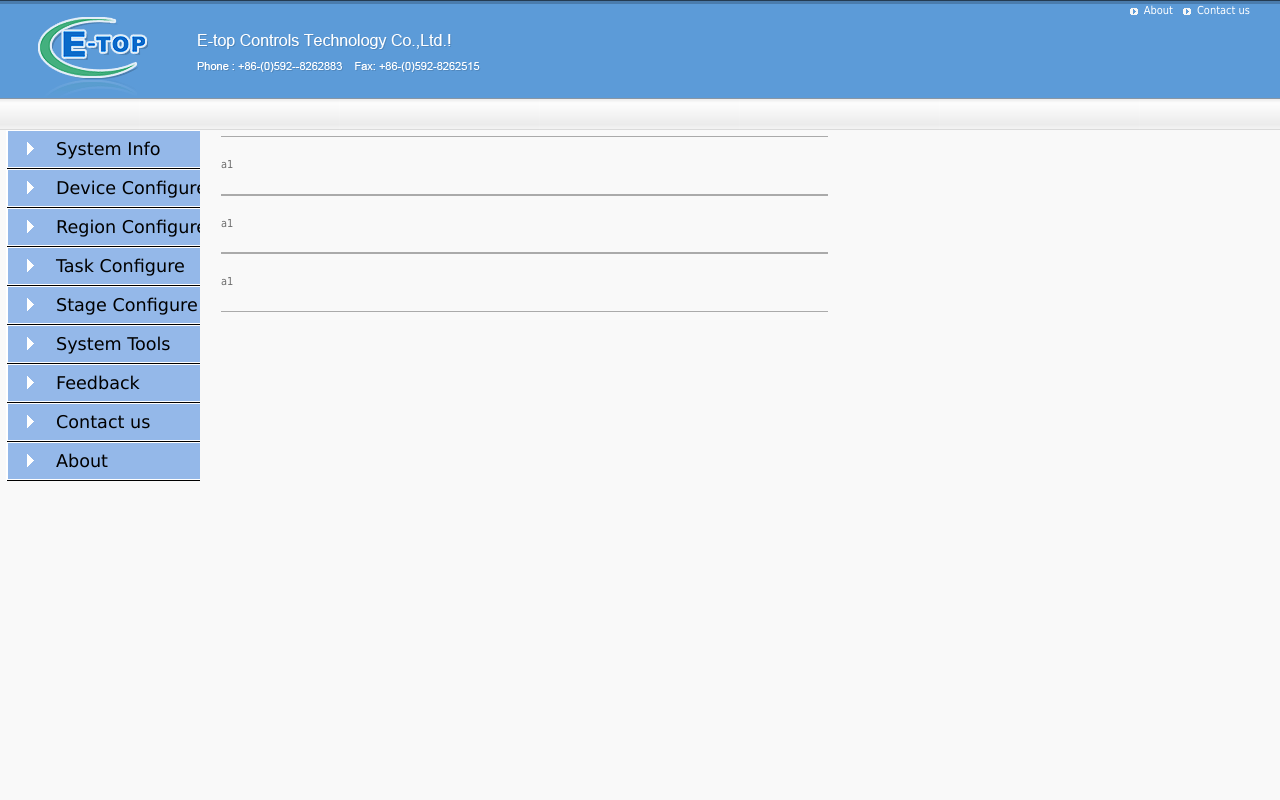
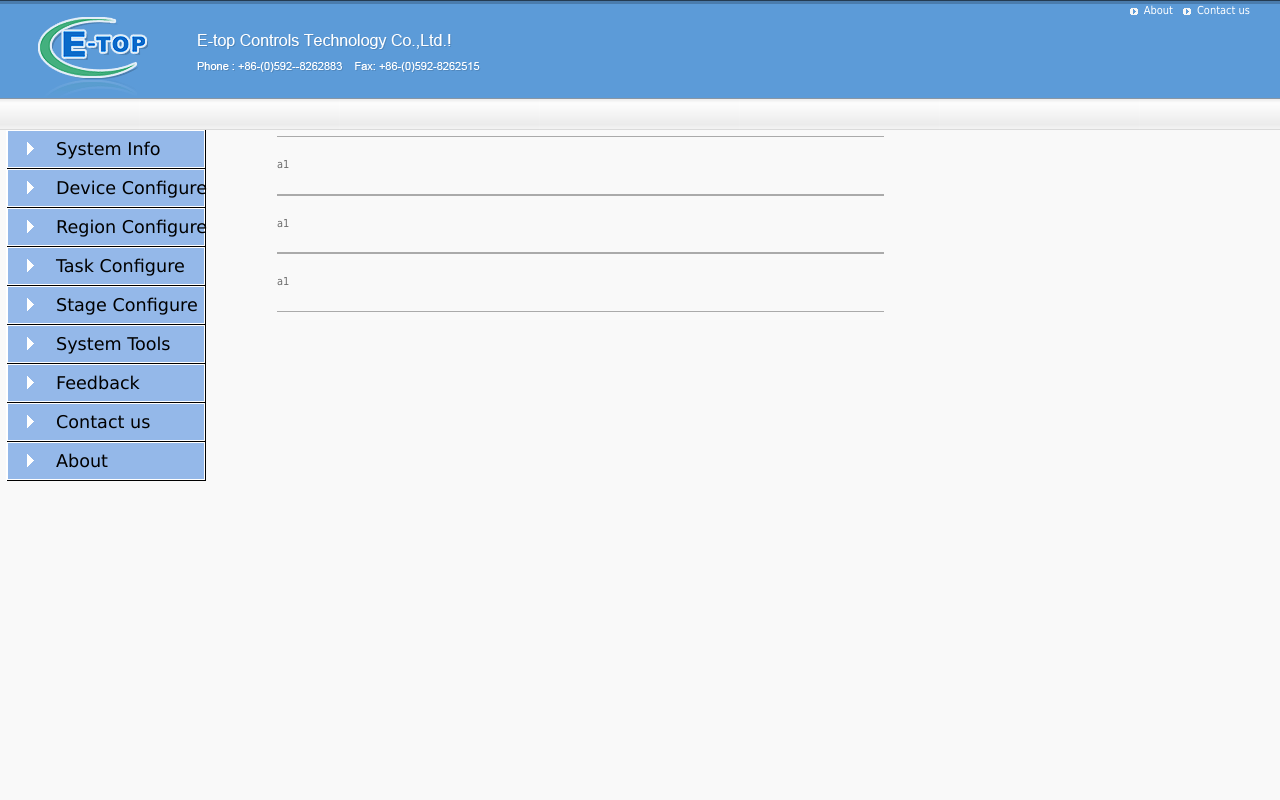
Before and after one commit to etop-wesley/hac, a PHP site: page / in a window 1280 px wide. Run offline with PHP 8.4, Linux system fonts and the light colour scheme.

Commit message:
fallback to div style

```diff
--- a/applications/hac-web/css/style.css
+++ b/applications/hac-web/css/style.css
@@ -10,6 +10,7 @@ html {
 body {
   font: 11px/1.5 Tahoma, Helvetica, Arial, sans-serif;
   color:#6f6f6f;
+  background: url(../images/bg.gif) repeat-x;
 }
 
 a:link,a:active,a:visited {
@@ -22,3 +23,74 @@ a:hover {
 img {
   border: none;
 }
+
+#banner { background: url(../images/header_bg.gif) top; height:98px; position:relative;}
+#banner #logo { background: url(../images/logo.gif); position:absolute; top:15px; left:35px; width:115px; height:82px; }
+#banner #info { position:absolute; top:28px; left:195px; background:url(../images/info.gif) no-repeat; width:287px; height:46px;}
+#banner #link { position:absolute; top:3px; right:20px;}
+#banner #link ul { list-style:none;}
+#banner #link ul li { float:left; background:url(../images/icon.jpg) left center no-repeat; padding:0 10px 0 14px;}
+#banner #link ul li a:link,#header #link ul li a:active,#header #link ul li a:visited { color:#fff;}
+
+#nav {
+  height:32px;
+  background: url(../images/nav_bg_tile.gif) top repeat-x;
+}
+
+#menu {
+  float: left;
+  margin: 0 0 0 6px;
+  padding: 0;
+  border: 0;
+  width: 250px;
+  background: transparent;
+}
+#menu ul {
+  float: left;
+  font-family: "Myriad Pro", Frutiger, "Lucida Grande",
+"Lucida Sans", "Lucida Sans Unicode", Verdana, sans-serif;
+  font-size: 1.6em;
+  width: 20px;
+  margin: 0;
+  padding: 0;
+  list-style-type: none;
+}
+#menu ul li {
+  display: inline; /* :KLUDGE: Removes large gaps in IE/Win */
+}
+#menu ul li a {
+  display: block;
+  width: 200px;
+  height: 39px;
+  line-height: 39px;
+  color: #000;
+  text-decoration: none;
+  background: #94B8E9 url(../images/nav_bar_normal.gif) left bottom;
+  text-indent: 50px;
+  text-transform: none;
+  white-space:nowrap;
+}
+#menu ul li a:hover, #menu ul li .selected a {
+  background: #94B8E9 url(../images/nav_bar_hover.gif) left bottom;
+  color: #fff;
+}
+#menu ul .first a {
+  height: 40px;
+  line-height: 40px;
+}
+
+#main {
+  float: left;
+  margin: 6px 0 0 6px;
+  padding: 0;
+  border: 0;
+  background: transparent;
+}
+#main div{
+  width: 607px;
+  margin: 0 0 0 15px;
+  padding: 20px 0 20px 0;
+  border:0;
+  border-top: 1px solid #aaa;
+  border-bottom: 1px solid #aaa;
+}
--- a/applications/hac-web/index.htm
+++ b/applications/hac-web/index.htm
@@ -5,21 +5,41 @@
 <meta content="no-cache" http-equiv="pragma">
 <meta content="wed, 26 Feb 1997 08:21:57 GMT" http-equiv="expires">
 <meta content="no-cache" http-equiv="pragma">
+<link rel="stylesheet" type="text/css" href="css/style.css" />
 </head>
 
-<frameset border="0" rows="130px,*" cols="*" frameborder="NO" framespacing="0">
-<div style="overflow: auto;">
-	<frameset border="0" rows="*" cols="*" frameborder="NO" framespacing="0">
-		<frame name="topFrame" src="pages/banner.htm" noresize="noresize" scrolling="no" />
-	</frameset>
-	<frameset border="0" rows="*" cols="200px,*" frameborder="NO" framespacing="0">
-		<frame name="bottomLeftFrame" src="pages/menu.htm" noresize="noresize" scrolling="no" />
-		<frame name="bottomRightFrame" src="pages/main.htm" noresize="noresize" scrolling="no" />
-	</frameset>
-</div>
-</frameset>
-<noframes>
-	<body onload="doPop();">Your browser can not handle frameset feature, please update your browser application,and try again.!
-	</body>
-</noframes>
+<body>
+  <div id="banner">
+    <div id="logo"><a href="http://www.etopcontrols.com"></a></div>
+    <div id="info"></div>
+    <div id="link">
+      <ul>
+        <li><a href="pages/about.htm">About</a></li>
+        <li><a href="pages/contact.htm">Contact us</a></li>
+      </ul>
+    </div>
+  </div>
+
+  <div id="nav"></div>
+
+  <div id="menu">
+    <ul>
+      <li><a href="pages/info.htm">System Info</a></li>
+      <li><a href="pages/device.htm">Device Configure</a></li>
+      <li><a href="pages/region.htm">Region Configure</a></li>
+      <li><a href="pages/task.htm">Task Configure</a></li>
+      <li><a href="pages/stage.htm">Stage Configure</a></li>
+      <li><a href="pages/tools.htm">System Tools</a></li>
+      <li><a href="pages/feedback.htm">Feedback</a></li>
+      <li><a href="pages/contact.htm">Contact us</a></li>
+      <li><a href="pages/about.htm">About</a></li>
+    </ul>
+  </div>
+
+  <div id="main">
+    <div>a1</div>
+    <div>a1</div>
+    <div>a1</div>
+  </div>
+</body>
 </html>
```
